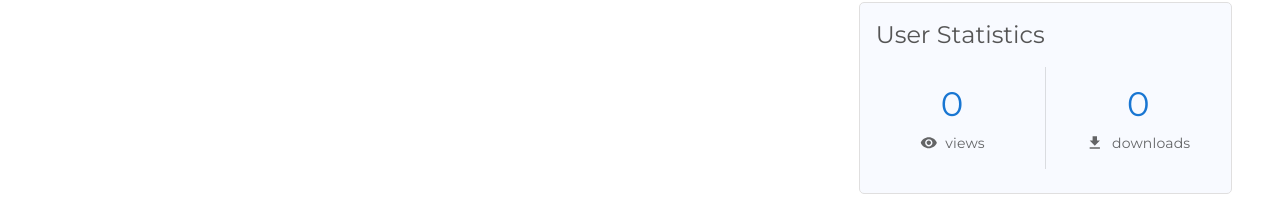
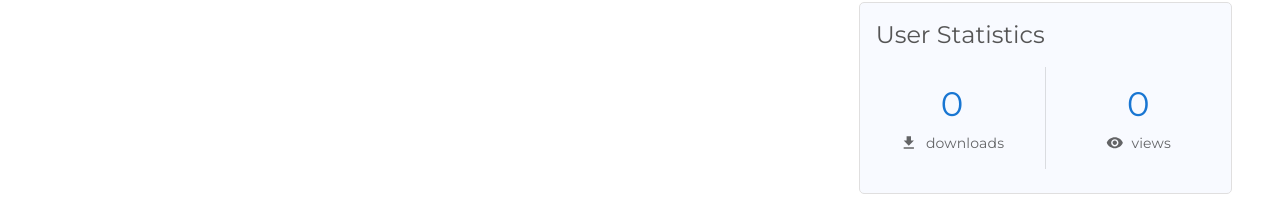
Before and after one commit to athenarc/graspos-catalogue, a React (Vite) app in the folder frontend/: page /tools/1 in a window 1280 px wide. Shown: the part 477-700 px from the top of the page. Built offline with nearby package versions, Linux system fonts and the light colour scheme.

Commit message:
Move download first in details page

```diff
--- a/frontend/src/components/Resources/ResourceTemplate/ResourcePage.jsx
+++ b/frontend/src/components/Resources/ResourceTemplate/ResourcePage.jsx
@@ -299,16 +299,16 @@ export function ResourceStatistics({ resource }) {
                   fontWeight="500"
                   color="primary.main"
                 >
-                  {resource?.data?.data?.zenodo?.stats?.views ?? 0}
+                  {resource?.data?.data?.zenodo?.stats?.downloads ?? 0}
                 </Typography>
                 <Stack
                   direction="row"
                   spacing={1}
                   alignItems="center"
                 >
-                  <VisibilityIcon sx={{ fontSize: "1.1rem", color: 'text.secondary' }} />
+                  <DownloadIcon sx={{ fontSize: "1.1rem", color: 'text.secondary' }} />
                   <Typography variant="body2" color="text.secondary">
-                    views
+                    downloads
                   </Typography>
                 </Stack>
               </Stack>
@@ -326,16 +326,16 @@ export function ResourceStatistics({ resource }) {
                   fontWeight="500"
                   color="primary.main"
                 >
-                  {resource?.data?.data?.zenodo?.stats?.downloads ?? 0}
+                  {resource?.data?.data?.zenodo?.stats?.views ?? 0}
                 </Typography>
                 <Stack
                   direction="row"
                   spacing={1}
                   alignItems="center"
                 >
-                  <DownloadIcon sx={{ fontSize: "1.1rem", color: 'text.secondary' }} />
+                  <VisibilityIcon sx={{ fontSize: "1.1rem", color: 'text.secondary' }} />
                   <Typography variant="body2" color="text.secondary">
-                    downloads
+                    views
                   </Typography>
                 </Stack>
               </Stack>
```
